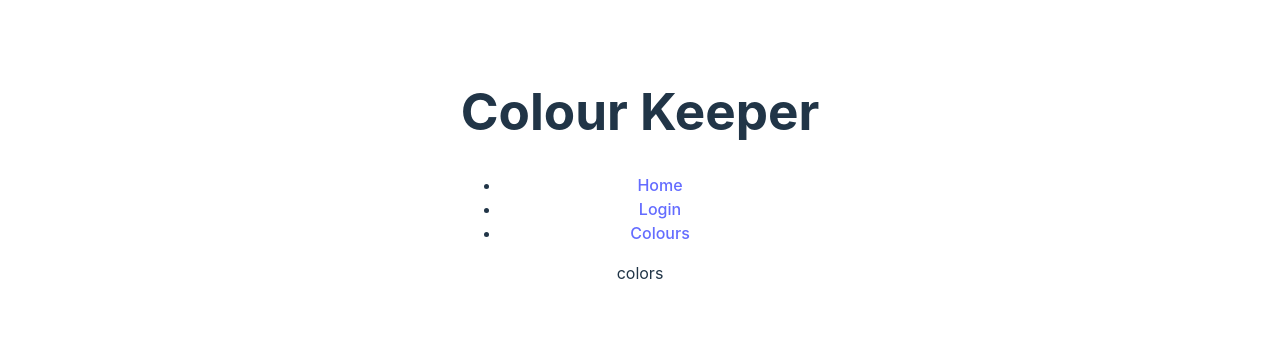
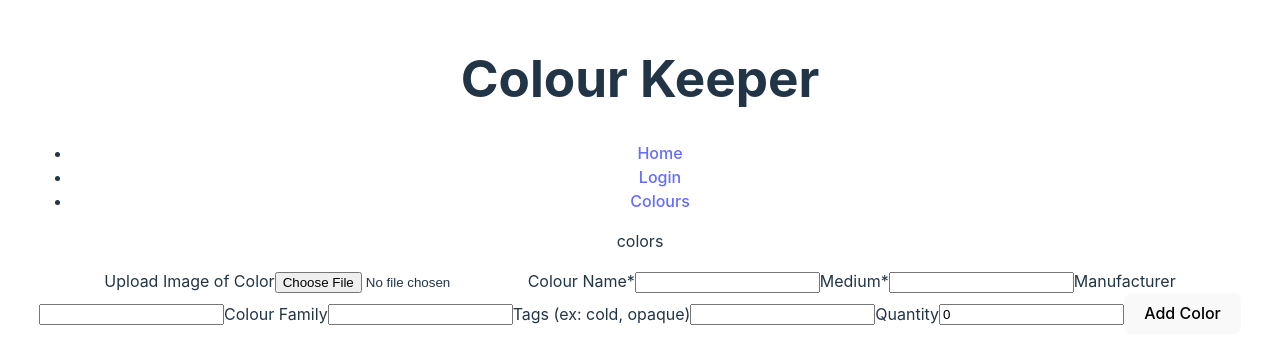
Before and after one commit to jessworks/colour-keeper, a React (Vite) app in the folder frontend/: page /colors in a window 1280 px wide. Shown: the part 225-588 px from the top of the page. Built offline with nearby package versions, Linux system fonts and the light colour scheme; no server answers.

Commit message:
feat: add colors to 'color'

```diff
--- a/frontend/src/components/color/AddColorForm.tsx
+++ b/frontend/src/components/color/AddColorForm.tsx
@@ -1,10 +1,9 @@
-import React, { useState } from 'react';
+import { useState } from 'react';
 import { supabase } from '../../services/supabaseClient'; // Import your Supabase client instance
 import { IColors } from '../../models/IColor';
 
 const AddColorForm = () => {
-  const [formData, setFormData] = useState<IColors>({
-    id: '',
+  const [formData, setFormData] = useState<Omit<IColors, 'id'>>({
     imageUrl: '',
     colorName: '',
     colorMedium: '',
@@ -35,34 +34,45 @@ const AddColorForm = () => {
       // Upload the image to Supabase Storage
       if (file) {
         const { data, error } = await supabase.storage
-          .from('colors')
+          .from('colors-images')
           .upload(`images/${file.name}`, file);
 
-        if (error) throw error;
+        if (error) throw new Error('Failed to upload image.');
+
         imageUrl = data?.path
-          ? supabase.storage.from('colors').getPublicUrl(data.path).data.publicUrl || ''
+          ? supabase.storage.from('colors-images').getPublicUrl(data.path).data.publicUrl || ''
           : '';
       }
+
+      const {
+        data: { session },
+        error: sessionError,
+      } = await supabase.auth.getSession();
+
+      if (sessionError || !session) {
+        throw new Error('User not authenticated');
+      }
+
+      const userId = session.user.id; // Get the user ID from the session
 
       // Insert the color data into Supabase
       const { error: insertError } = await supabase.from('colors').insert([
         {
-          colorName: formData.colorName,
+          image_url: imageUrl || null,
+          color_name: formData.colorName,
           medium: formData.colorMedium,
-          manufacturer: formData.manufacturer,
-          colorFamily: formData.colorFamily,
-          tags: formData.tags,
-          quantity: formData.quantity,
-          image_url: imageUrl,
-          user_id: supabase.auth.user()?.id,
+          manufacturer: formData.manufacturer || null,
+          color_family: formData.colorFamily || null,
+          tags: formData.tags || null,
+          quantity: formData.quantity || null,
+          user_id: userId,
         },
       ]);
 
-      if (insertError) throw insertError;
+      if (insertError) throw new Error ('Failed to add color to database.');
 
       alert('Color added successfully!');
       setFormData({
-        id: '',
         imageUrl: '',
         colorName: '',
         colorMedium: '',
@@ -81,26 +91,26 @@ const AddColorForm = () => {
 
     return (
         <form onSubmit={handleSubmit}>
-             <label htmlFor="imageUrl">Upload Image</label>
-            <input type="file" id="imageUrl" value={formData.imageUrl} onChange={handleFileChange} />
+            <label htmlFor="imageUrl">Upload Image of Color</label>
+            <input type="file" id="imageUrl" onChange={handleFileChange} />
 
-            <label htmlFor="colorName">Colour Name</label>
-            <input type="text" id="colorName" value={formData.colorName} onChange={handleChange} required />
+            <label htmlFor="colorName">Colour Name*</label>
+            <input type="text" id="colorName" name="colorName" value={formData.colorName} onChange={handleChange} required />
 
-            <label htmlFor="colorMedium">Medium</label>
-            <input type="text" id="colorMedium" value={formData.colorMedium} onChange={handleChange} required />
+            <label htmlFor="colorMedium">Medium*</label>
+            <input type="text" id="colorMedium" name="colorMedium" value={formData.colorMedium} onChange={handleChange} required />
 
-            <label htmlFor="manufacturer">manufacturer</label>
-            <input type="text" id="manufacturer" value={formData.manufacturer} onChange={handleChange} />
+            <label htmlFor="manufacturer">Manufacturer</label>
+            <input type="text" id="manufacturer" name="manufacturer" value={formData.manufacturer} onChange={handleChange} />
 
             <label htmlFor="colorFamily">Colour Family</label>
-            <input type="text" id="colorFamily" value={formData.colorFamily} onChange={handleChange} />
+            <input type="text" id="colorFamily" name="colorFamily" value={formData.colorFamily} onChange={handleChange} />
 
-            <label htmlFor="tags">Tags (comma-separated)</label>
-            <input type="text" id="tags" value={formData.tags} onChange={handleChange} />
+            <label htmlFor="tags">Tags (ex: cold, opaque)</label>
+            <input type="text" id="tags" name="tags" value={formData.tags} onChange={handleChange} />
 
             <label htmlFor="quantity">Quantity</label>
-            <input type="number" id="quantity" value={formData.quantity} onChange={handleChange} />
+            <input type="number" id="quantity" name="quantity" value={formData.quantity} onChange={handleChange} />
 
             <button type="submit">Add Color</button>
         </form>
--- a/frontend/src/pages/Colors.tsx
+++ b/frontend/src/pages/Colors.tsx
@@ -1,7 +1,10 @@
+import AddColorForm from "../components/color/AddColorForm"
+
 export const Colors = () => {
     return (
         <>
             <p>colors</p>
+            <AddColorForm />
         </>
     )
 }
```
Also changed, not shown: frontend/src/models/IColor.ts (+5 -5 lines).
